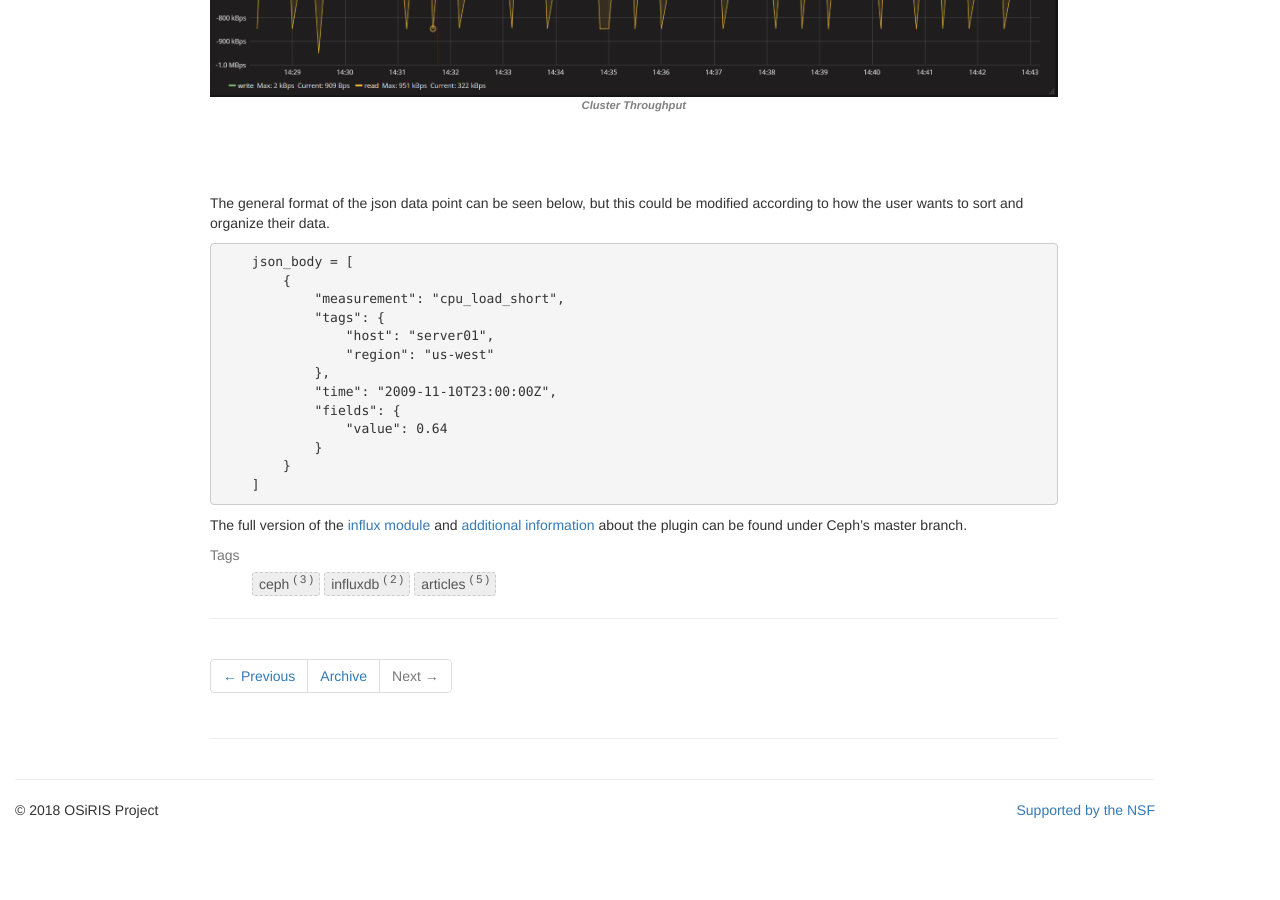
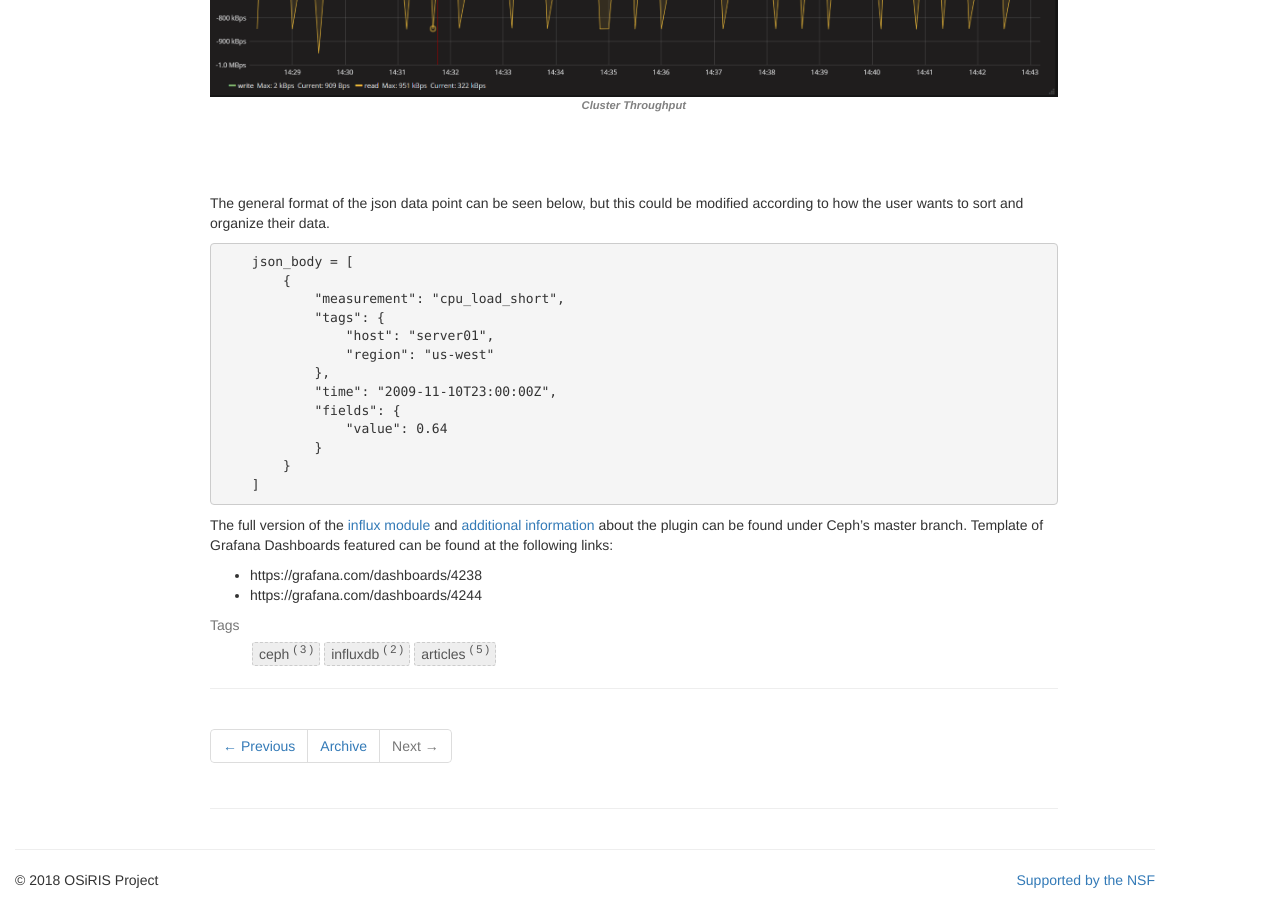
Before and after one commit to MI-OSiRIS/mi-osiris.github.io, a Jekyll site: the page built from _posts/2017-12-7-the-influxdb-ceph-mgr-plugin.md, in a window 1280 px wide and 900 px high, scrolled down 3286 px. Built offline with Jekyll 4.4.1, drawn with Linux system fonts in a browser that asks for light colours; before the commit the page ends 4116 px from its top, so only the background shows below that.

Commit message:
added links to publish dashboards

```diff
--- a/_posts/2017-12-7-the-influxdb-ceph-mgr-plugin.md
+++ b/_posts/2017-12-7-the-influxdb-ceph-mgr-plugin.md
@@ -145,4 +145,6 @@ The general format of the json data point can be seen below, but this could be m
     ]
 </pre>
 
-The full version of the  <a href="https://github.com/MI-OSiRIS/ceph/blob/master/src/pybind/mgr/influx/module.py"> influx module </a> and <a href="https://github.com/MI-OSiRIS/ceph/blob/master/doc/mgr/influx.rst"> additional information </a> about the plugin can be found under Ceph's master branch.
+The full version of the  <a href="https://github.com/MI-OSiRIS/ceph/blob/master/src/pybind/mgr/influx/module.py"> influx module </a> and <a href="https://github.com/MI-OSiRIS/ceph/blob/master/doc/mgr/influx.rst"> additional information </a> about the plugin can be found under Ceph's master branch. Template of Grafana Dashboards featured can be found at the following links:
+* https://grafana.com/dashboards/4238
+* https://grafana.com/dashboards/4244
```
